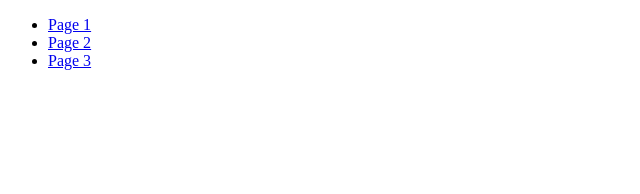
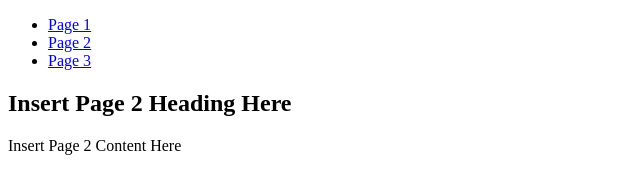
Before and after one commit to ythonippara/ITMD_361_Fall_2019_Project_1, a plain HTML site: page page2.html in a window 1280 px wide. Shown: the whole page, without its empty margins (0-640 px from the left). Drawn offline with Linux system fonts and the light colour scheme.

Commit message:
Added a section for page 2

```diff
--- a/page2.html
+++ b/page2.html
@@ -2,6 +2,7 @@
 <html lang="en>
 <head>
   <meta charset="utf-8">
+  <title>Insert Title Here</title>
 </head>
 <body>
 <header>
@@ -13,5 +14,9 @@
       </ul>
     </nav>
   </header>
+  <section>
+    <h1>Insert Page 2 Heading Here</h1>
+    <p>Insert Page 2 Content Here</p>
+  </section>
 </body>
 </html>
```
